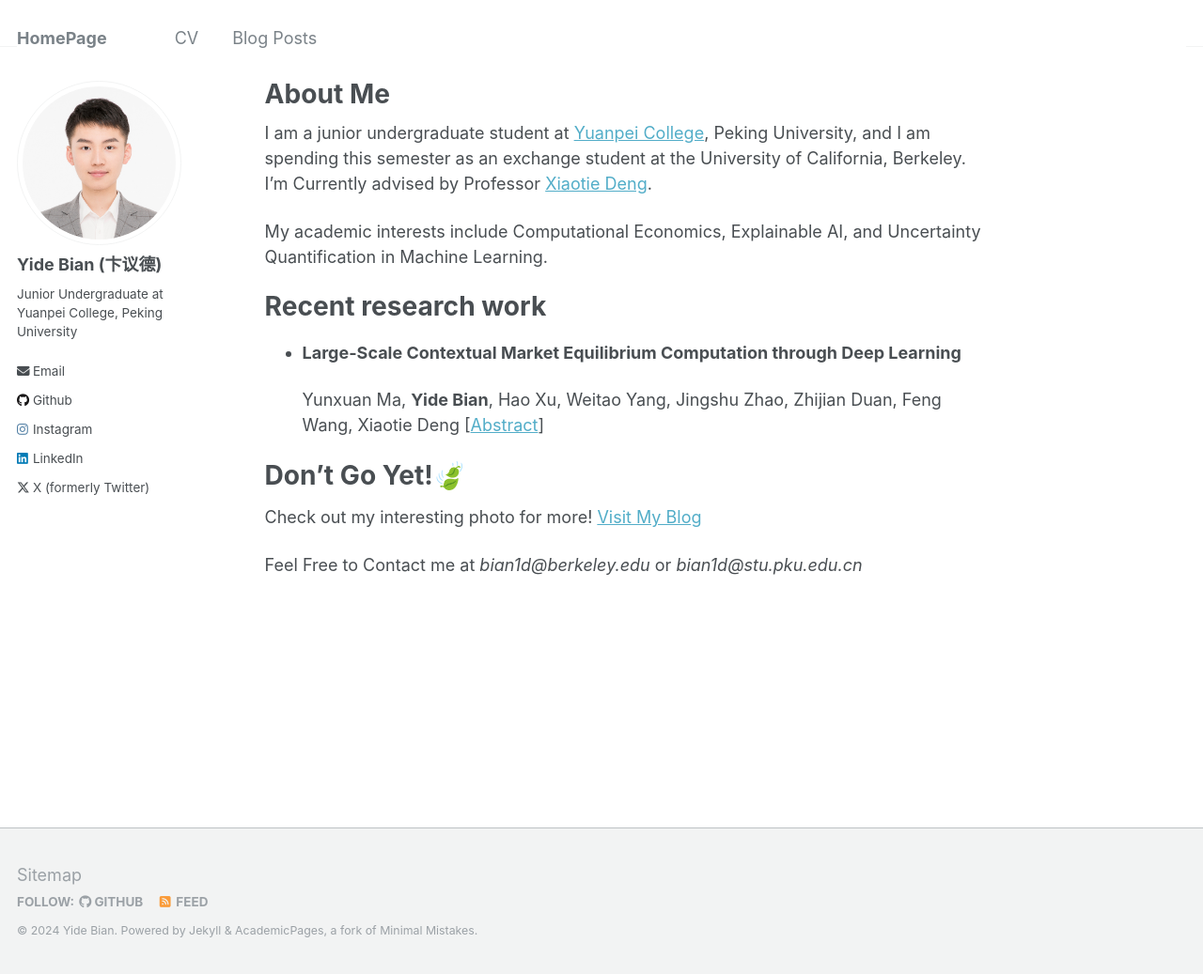
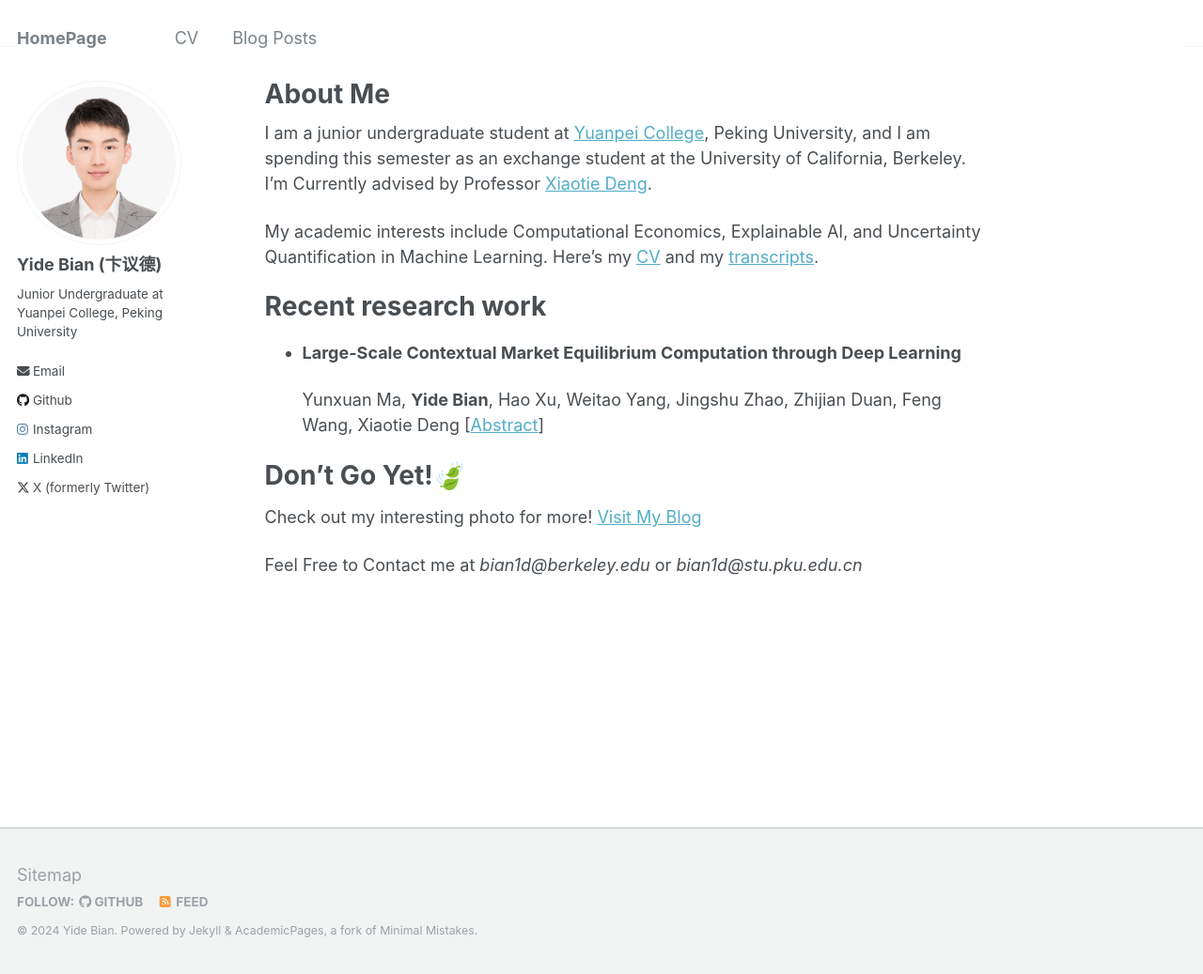
Before and after one commit to bian1d/bian1d.github.io, a Jekyll site: the page built from _pages/about.md, in a window 1280 px wide and 1037 px high. Shown: the whole window at 94% size. Built offline with Jekyll 4.4.1, drawn with Linux system fonts in a browser that asks for light colours.

Commit message:
urgent CV and Transcript upload

```diff
--- a/_pages/about.md
+++ b/_pages/about.md
@@ -9,7 +9,7 @@ redirect_from:
 
 I am a junior undergraduate student at [Yuanpei College](https://yuanpei.pku.edu.cn/), Peking University, and I am spending this semester as an exchange student at the University of California, Berkeley. I'm Currently advised by Professor [Xiaotie Deng](https://cfcs.pku.edu.cn/people/faculty/xiaotiedeng/index.htm).
 
-My academic interests include Computational Economics, Explainable AI, and Uncertainty Quantification in Machine Learning.
+My academic interests include Computational Economics, Explainable AI, and Uncertainty Quantification in Machine Learning. Here's my [CV](https://drive.google.com/file/d/1rzDjbNf2FM7iRQh66b0GfjaqgzoSGFeH/view?usp=drive_link) and my [transcripts](https://drive.google.com/file/d/1NP6Tau9O6qO6V9MAqGgZBO-q-bed5NKE/view?usp=sharing).
 
 Recent research work
 ======
```
